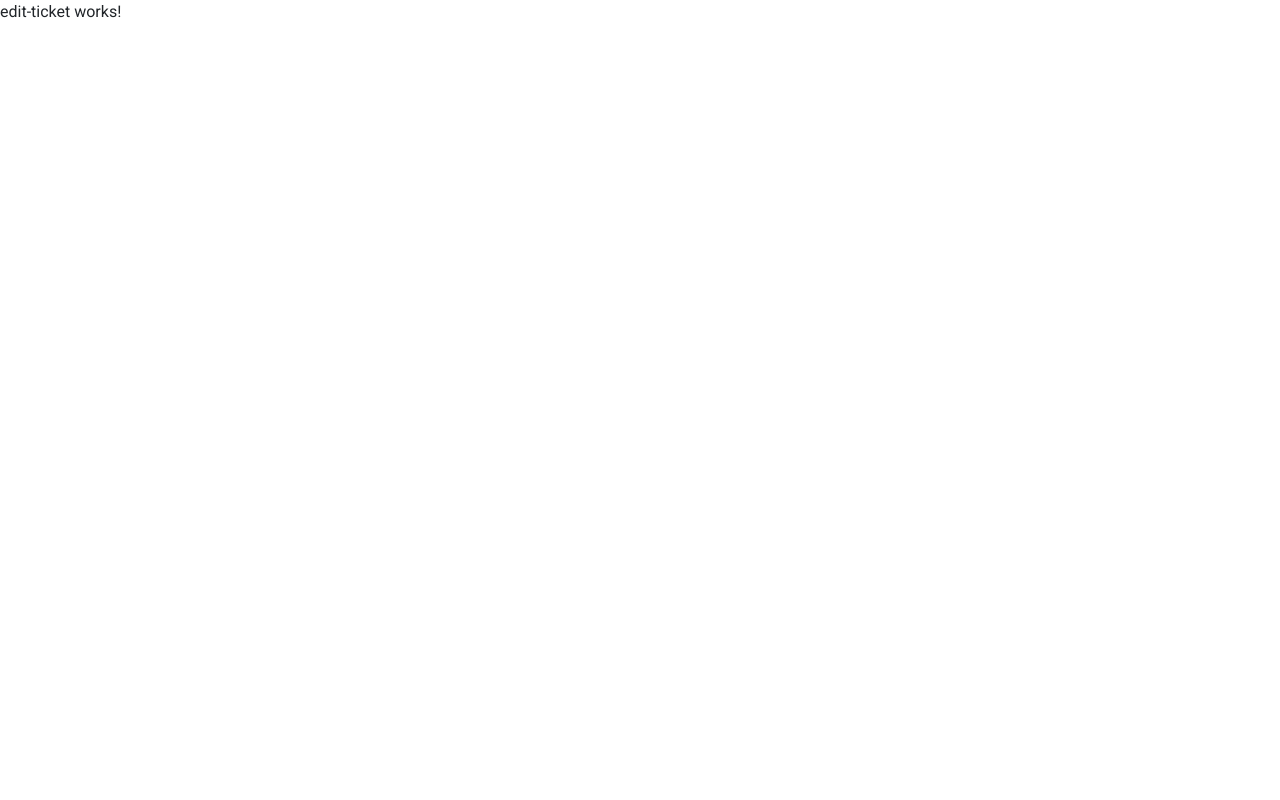
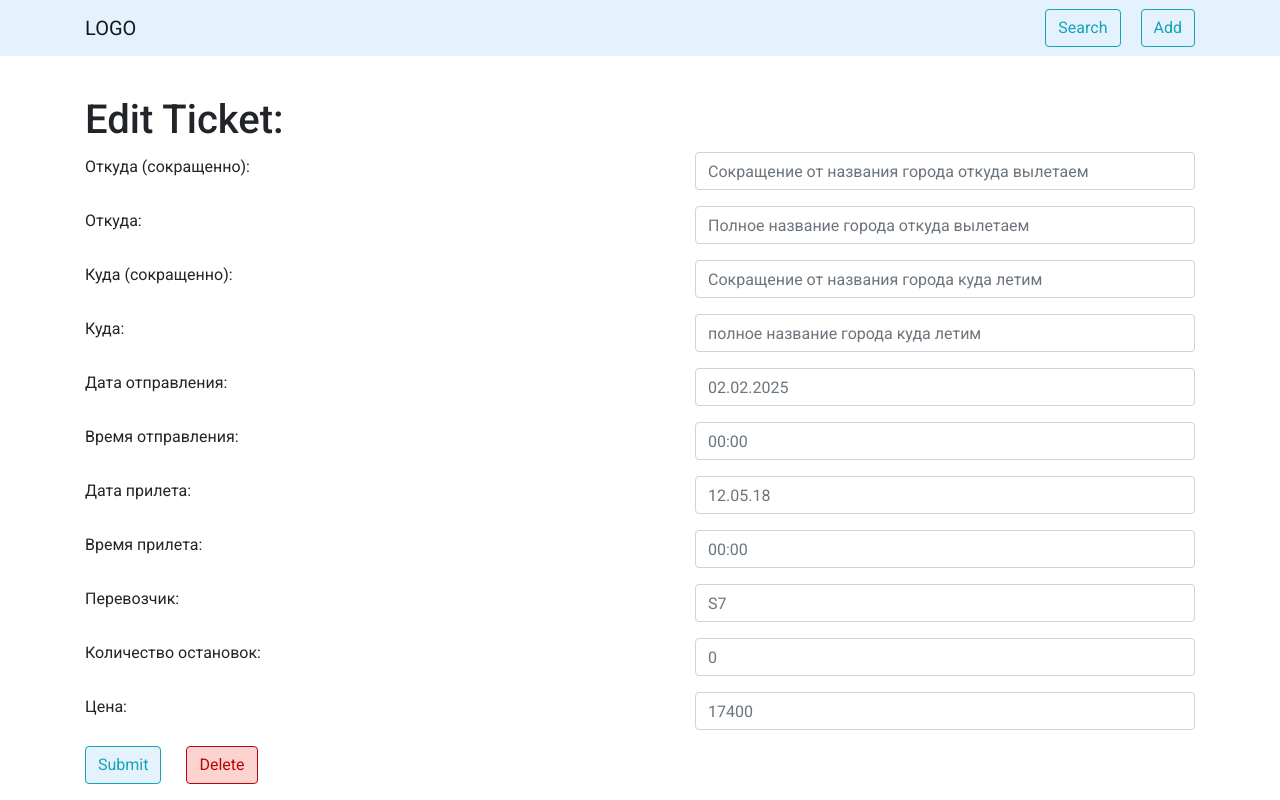
Before and after one commit to chypailenko/avia, an Angular app: page /edit/1 in a window 1280 px wide. Built offline with nearby package versions, Linux system fonts and the light colour scheme.

Commit message:
added Edit page

```diff
--- a/src/app/containers/add-ticket/add-ticket.component.html
+++ b/src/app/containers/add-ticket/add-ticket.component.html
@@ -3,7 +3,7 @@
 
 <form class="form" #addTicketForm="ngForm" (ngSubmit)="sendForm()">
   <div class="container">
-
+    <h1>Add Ticket:</h1>
     <div class="form-group form__row">
       <label class="form__label" for="origin">Откуда (сокращенно): </label>
       <input type="text"
@@ -51,7 +51,7 @@
       <input type="text"
              class="form-control form__input"
              id="departureDate"
-             placeholder="00:00"
+             placeholder="02.02.2025"
              name="departureDate"
              [(ngModel)]="ticket.departureDate">
     </div>
@@ -116,6 +116,6 @@
              [(ngModel)]="ticket.price">
     </div>
 
-    <button type="submit" class="btn form__btn">Submit</button>
+    <button type="submit" class="btn custom-btn--prime">Submit</button>
   </div>
 </form>
--- a/src/app/containers/add-ticket/add-ticket.component.scss
+++ b/src/app/containers/add-ticket/add-ticket.component.scss
@@ -1,3 +1,5 @@
+@import "../../../assets/global";
+
 .form {
   margin-top: 40px;
   &__row {
@@ -9,9 +11,4 @@
   &__input {
     max-width: 500px;
   }
-  &__btn {
-    background-color: #e3f2fd;
-    color: #17a2b8;
-    border-color: #17a2b8;
-  }
 }
--- a/src/app/containers/edit-ticket/edit-ticket.component.html
+++ b/src/app/containers/edit-ticket/edit-ticket.component.html
@@ -1,3 +1,126 @@
-<p>
-  edit-ticket works!
-</p>
+<app-header></app-header>
+
+
+
+<form class="form" #addTicketForm="ngForm" (ngSubmit)="sendForm()">
+  <div class="container">
+    <h1>Edit Ticket:</h1>
+
+    <div class="form-group form__row">
+      <label class="form__label" for="origin">Откуда (сокращенно): </label>
+      <input type="text"
+             class="form-control form__input"
+             id="origin"
+             placeholder="Сокращение от названия города откуда вылетаем"
+             name="origin"
+             [(ngModel)]="ticket.origin" >
+    </div>
+
+    <div class="form-group form__row">
+      <label class="form__label" for="originName">Откуда:</label>
+      <input type="text"
+             class="form-control form__input"
+             id="originName"
+             placeholder="Полное название города откуда вылетаем"
+             name="originName"
+             [(ngModel)]="ticket.originName">
+    </div>
+
+
+    <div class="form-group form__row">
+      <label class="form__label" for="destination">Куда (сокращенно):</label>
+      <input type="text"
+             class="form-control form__input"
+             id="destination"
+             placeholder="Сокращение от названия города куда летим"
+             name="destination"
+             [(ngModel)]="ticket.destination">
+    </div>
+
+    <div class="form-group form__row">
+      <label class="form__label" for="destinationName">Куда:</label>
+      <input type="text"
+             class="form-control form__input"
+             id="destinationName"
+             placeholder="полное название города куда летим"
+             name="destinationName"
+             [(ngModel)]="ticket.destinationName">
+    </div>
+
+
+    <div class="form-group form__row">
+      <label class="form__label" for="departureDate">Дата отправления:</label>
+      <input type="text"
+             class="form-control form__input"
+             id="departureDate"
+             placeholder="02.02.2025"
+             name="departureDate"
+             [(ngModel)]="ticket.departureDate">
+    </div>
+
+    <div class="form-group form__row">
+      <label class="form__label" for="departureTime">Время отправления:</label>
+      <input type="text"
+             class="form-control form__input"
+             id="departureTime"
+             placeholder="00:00"
+             name="departureTime"
+             [(ngModel)]="ticket.departureTime">
+    </div>
+
+    <div class="form-group form__row">
+      <label class="form__label" for="arrivalDate">Дата прилета:</label>
+      <input type="text"
+             class="form-control form__input"
+             id="arrivalDate"
+             placeholder="12.05.18"
+             name="arrivalDate"
+             [(ngModel)]="ticket.arrivalDate">
+    </div>
+
+    <div class="form-group form__row">
+      <label class="form__label" for="arrivalTime">Время прилета:</label>
+      <input type="text"
+             class="form-control form__input"
+             id="arrivalTime"
+             placeholder="00:00"
+             name="arrivalTime"
+             [(ngModel)]="ticket.arrivalTime">
+    </div>
+
+    <div class="form-group form__row">
+      <label class="form__label" for="carrier">Перевозчик:</label>
+      <input type="text"
+             class="form-control form__input"
+             id="carrier"
+             placeholder="S7"
+             name="carrier"
+             [(ngModel)]="ticket.carrier">
+    </div>
+
+    <div class="form-group form__row">
+      <label class="form__label" for="stops">Количество остановок:</label>
+      <input type="text"
+             class="form-control form__input"
+             id="stops"
+             placeholder="0"
+             name="stops"
+             [(ngModel)]="ticket.stops">
+    </div>
+
+    <div class="form-group form__row">
+      <label class="form__label" for="price">Цена:</label>
+      <input type="text"
+             class="form-control form__input"
+             id="price"
+             placeholder="17400"
+             name="price"
+             [(ngModel)]="ticket.price">
+    </div>
+
+    <div class="form__btn-container">
+      <button type="submit" class="btn custom-btn--prime">Submit</button>
+      <button type="button" class="btn custom-btn--danger">Delete</button>
+    </div>
+  </div>
+</form>
--- a/src/app/containers/edit-ticket/edit-ticket.component.scss
+++ b/src/app/containers/edit-ticket/edit-ticket.component.scss
@@ -0,0 +1,19 @@
+@import "../../../assets/global";
+
+.form {
+  margin-top: 40px;
+  &__row {
+    display: flex;
+    align-items: center;
+    flex-direction: row;
+    justify-content: space-between;
+  }
+  &__input {
+    max-width: 500px;
+  }
+  &__btn-container {
+    display: flex;
+    flex-direction: row;
+  }
+
+}
--- a/src/app/containers/edit-ticket/edit-ticket.component.ts
+++ b/src/app/containers/edit-ticket/edit-ticket.component.ts
@@ -7,6 +7,20 @@ import {ActivatedRoute} from '@angular/router';
   styleUrls: ['./edit-ticket.component.scss']
 })
 export class EditTicketComponent implements OnInit {
+  ticket = {
+    origin: '',
+    originName: '',
+    destination: '',
+    destinationName: '',
+    departureDate: '',
+    departureTime: '',
+    arrivalDate: '',
+    arrivalTime: '',
+    carrier: '',
+    stops: '',
+    price: '',
+    id: ''
+  };
 
   constructor(private activatedRoute: ActivatedRoute) { }
 
@@ -16,4 +30,8 @@ export class EditTicketComponent implements OnInit {
     });
   }
 
+  sendForm() {
+    console.log(this.ticket);
+  }
+
 }
--- /dev/null
+++ b/src/assets/global.scss
@@ -0,0 +1,13 @@
+.custom-btn {
+  &--prime {
+    background-color: #e3f2fd;
+    color: #17a2b8;
+    border-color: #17a2b8;
+    margin-right: 25px;
+  }
+  &--danger {
+    background-color: #f443363b;
+    color: #b80509;
+    border-color: #b80509;
+  }
+}
```
